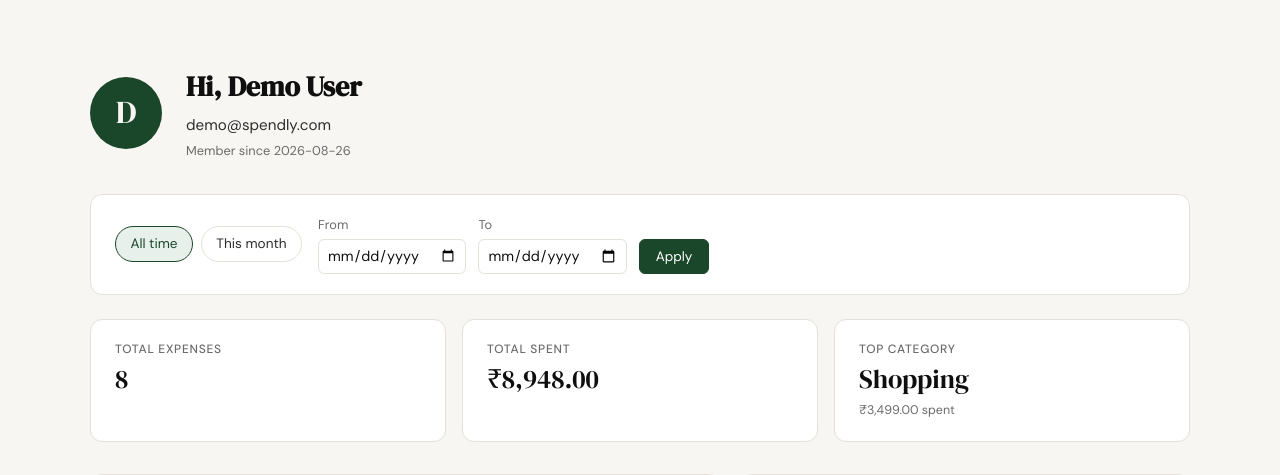
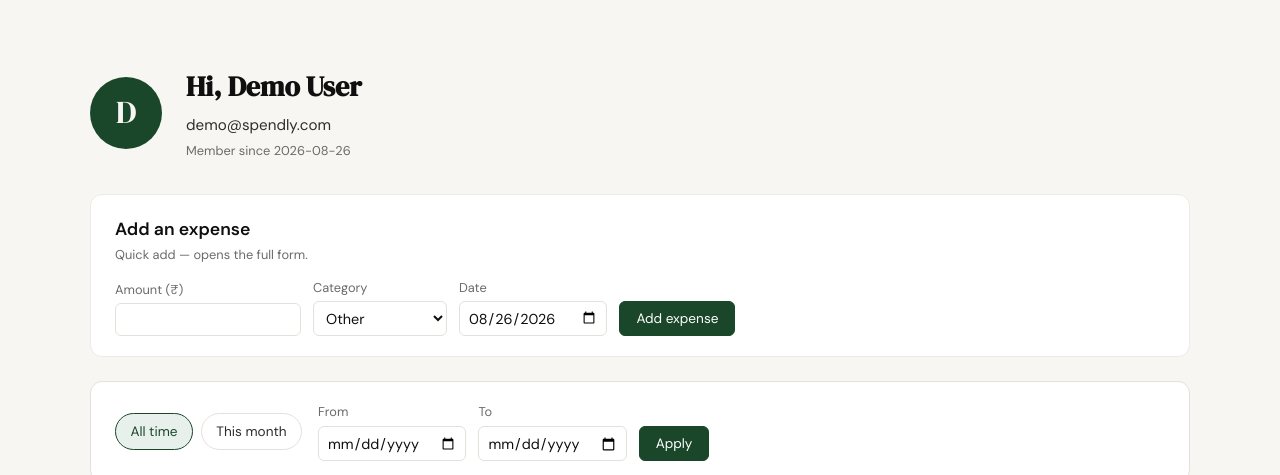
Before and after one commit to yashrawal411/spendly, a Flask app: page /profile in a window 1280 px wide. Shown: the part 61-536 px from the top of the page. Run offline with Flask 3, Linux system fonts and the light colour scheme; the visitor is signed in with stand-in values (Sample User, id 1); data comes from the database, SQL or seed files in the repository.

Commit message:
added expense management on profile page

```diff
--- a/app.py
+++ b/app.py
@@ -18,6 +18,13 @@
 
 # Loose email-format check; HTML5 type="email" handles the user-facing nudge.
 EMAIL_RE = re.compile(r"[^@\s]+@[^@\s]+\.[^@\s]+")
+
+# Categories the user can pick when adding an expense. Single source of truth
+# for both the standalone form and the profile-page quick-add card.
+EXPENSE_CATEGORIES = (
+    "Food", "Transport", "Shopping", "Bills",
+    "Entertainment", "Health", "Other",
+)
 
 
 # ------------------------------------------------------------------ #
@@ -300,12 +307,123 @@
         all_time_url=all_time_url,
         is_all_time=is_all_time,
         is_this_month=is_this_month,
+        EXPENSE_CATEGORIES=EXPENSE_CATEGORIES,
+        today=date.today().isoformat(),
     )
 
 
-@app.route("/expenses/add")
+def _safe_next_url(raw_next):
+    """Return raw_next only if it points at /profile; else fall back to /profile.
+
+    Rejects absolute URLs, scheme-relative URLs (//evil.example), and anything
+    not starting with a single leading slash followed by 'profile'. The open-
+    redirect defence is deliberately strict — we'd rather send the user back
+    to /profile than to an attacker-controlled URL.
+    """
+    if not raw_next:
+        return "/profile"
+    if not raw_next.startswith("/profile"):
+        return "/profile"
+    return raw_next
+
+
+def _validate_expense_form(amount_raw, category_raw, date_raw, description_raw):
+    """Return None on success or a user-facing error string on failure.
+
+    Mirrors the shape of _validate_registration: first error wins, plain
+    strings, no exceptions leak to the caller.
+    """
+    if not amount_raw:
+        return "Enter a valid amount greater than zero."
+    try:
+        amount = float(amount_raw)
+    except ValueError:
+        return "Enter a valid amount greater than zero."
+    if amount <= 0:
+        return "Enter a valid amount greater than zero."
+    # 12 digits before the decimal is a sanity cap (prevents 1e308 shenanigans).
+    if len(amount_raw.split(".")[0]) > 12:
+        return "Enter a valid amount greater than zero."
+
+    if category_raw not in EXPENSE_CATEGORIES:
+        return "Choose a category."
+
+    try:
+        datetime.strptime(date_raw, "%Y-%m-%d")
+    except (ValueError, TypeError):
+        return "Enter a valid date (YYYY-MM-DD)."
+
+    return None
+
+
+@app.route("/expenses/add", methods=["GET", "POST"])
 def add_expense():
-    return "Add expense — coming in Step 7"
+    user_id = _current_user()
+    if user_id is None:
+        flash("Please sign in to add an expense.")
+        return redirect(url_for("login"))
+
+    if request.method == "POST":
+        amount_raw = (request.form.get("amount") or "").strip()
+        category_raw = (request.form.get("category") or "").strip()
+        date_raw = (request.form.get("date") or "").strip()
+        description_raw = (request.form.get("description") or "").strip()
+        next_url = _safe_next_url(request.form.get("next"))
+
+        error = _validate_expense_form(
+            amount_raw, category_raw, date_raw, description_raw,
+        )
+        if error:
+            # PRG: round-trip the form values back through the query string so
+            # a validation failure preserves what the user typed. The GET branch
+            # reads them back via request.args.
+            flash(error)
+            return redirect(url_for("add_expense", **{
+                "amount": amount_raw,
+                "category": category_raw,
+                "date": date_raw,
+                "description": description_raw,
+                "next": next_url,
+            }))
+
+        amount = float(amount_raw)
+        description = description_raw[:200]
+
+        conn = get_db()
+        try:
+            cur = conn.cursor()
+            cur.execute(
+                "INSERT INTO expenses (user_id, amount, category, date, description) "
+                "VALUES (?, ?, ?, ?, ?)",
+                (user_id, amount, category_raw, date_raw, description),
+            )
+            conn.commit()
+        except sqlite3.IntegrityError:
+            conn.rollback()
+            flash("Could not save your expense. Please try again.")
+            return redirect(url_for("add_expense", next=next_url))
+        finally:
+            conn.close()
+
+        return redirect(next_url)
+
+    # GET: pull any flashed error from a previous POST; echo the query-string
+    # form values back so a round-trip after a validation failure preserves
+    # what the user typed.
+    flashed = get_flashed_messages()
+    today = date.today().isoformat()
+    next_url = _safe_next_url(request.args.get("next"))
+    return render_template(
+        "add_expense.html",
+        error=flashed[0] if flashed else None,
+        today=today,
+        categories=EXPENSE_CATEGORIES,
+        selected_category=request.args.get("category") or "Other",
+        amount=request.args.get("amount") or "",
+        date=request.args.get("date") or today,
+        description=request.args.get("description") or "",
+        next_url=next_url,
+    )
 
 
 @app.route("/expenses/<int:id>/edit")
--- a/static/css/style.css
+++ b/static/css/style.css
@@ -1070,3 +1070,185 @@
     color: var(--ink-muted);
     margin: 0;
 }
+
+/* ------------------------------------------------------------------ */
+/* Add Expense Form                                                    */
+/* ------------------------------------------------------------------ */
+
+.add-expense-section {
+    padding: 3rem 1.5rem;
+    max-width: 640px;
+    margin: 0 auto;
+}
+
+.add-expense-container {
+    background: var(--paper-card);
+    border: 1px solid var(--border);
+    border-radius: var(--radius-md);
+    padding: 2rem;
+}
+
+.add-expense-header {
+    margin-bottom: 1.5rem;
+}
+
+.add-expense-title {
+    font-family: var(--font-body);
+    font-size: 1.5rem;
+    color: var(--ink);
+    margin: 0 0 0.25rem 0;
+}
+
+.add-expense-subtitle {
+    font-size: 0.9rem;
+    color: var(--ink-soft);
+    margin: 0;
+}
+
+.add-expense-form {
+    display: flex;
+    flex-direction: column;
+    gap: 1rem;
+}
+
+.add-expense-error {
+    color: var(--danger);
+    background: var(--danger-light);
+    border: 1px solid var(--danger);
+    padding: 0.6rem 0.8rem;
+    border-radius: var(--radius-sm);
+    font-size: 0.9rem;
+    margin: 0;
+}
+
+.add-expense-field {
+    display: flex;
+    flex-direction: column;
+    gap: 0.3rem;
+    font-size: 0.85rem;
+    color: var(--ink-muted);
+}
+
+.add-expense-field input,
+.add-expense-field select {
+    font-family: var(--font-body);
+    font-size: 0.95rem;
+    color: var(--ink);
+    padding: 0.55rem 0.65rem;
+    border: 1px solid var(--border);
+    border-radius: var(--radius-sm);
+    background: var(--paper-card);
+}
+
+.add-expense-field input:focus,
+.add-expense-field select:focus {
+    outline: 2px solid var(--accent-light);
+    border-color: var(--accent);
+}
+
+.add-expense-actions {
+    display: flex;
+    align-items: center;
+    gap: 1rem;
+    margin-top: 0.5rem;
+}
+
+.add-expense-submit {
+    font-family: var(--font-body);
+    font-size: 0.95rem;
+    padding: 0.65rem 1.25rem;
+    border: 1px solid var(--accent);
+    background: var(--accent);
+    color: var(--paper-card);
+    border-radius: var(--radius-sm);
+    cursor: pointer;
+}
+
+.add-expense-submit:hover {
+    background: var(--ink-soft);
+    border-color: var(--ink-soft);
+}
+
+.add-expense-cancel {
+    font-family: var(--font-body);
+    font-size: 0.9rem;
+    color: var(--ink-soft);
+    text-decoration: none;
+}
+
+.add-expense-cancel:hover {
+    color: var(--ink);
+}
+
+/* ------------------------------------------------------------------ */
+/* Profile Add Expense                                                 */
+/* ------------------------------------------------------------------ */
+
+.profile-add-expense {
+    background: var(--paper-card);
+    border: 1px solid var(--border-soft);
+    border-radius: var(--radius-md);
+    padding: 1.25rem 1.5rem;
+    margin-bottom: 1.5rem;
+}
+
+.profile-add-expense-header {
+    margin-bottom: 0.75rem;
+}
+
+.profile-add-expense-title {
+    font-family: var(--font-body);
+    font-size: 1.1rem;
+    color: var(--ink);
+    margin: 0 0 0.15rem 0;
+}
+
+.profile-add-expense-subtitle {
+    font-size: 0.8rem;
+    color: var(--ink-muted);
+    margin: 0;
+}
+
+.profile-add-expense-form {
+    display: flex;
+    flex-wrap: wrap;
+    align-items: flex-end;
+    gap: 0.75rem;
+}
+
+.profile-add-expense-field {
+    display: flex;
+    flex-direction: column;
+    gap: 0.2rem;
+    font-size: 0.8rem;
+    color: var(--ink-muted);
+}
+
+.profile-add-expense-field input,
+.profile-add-expense-field select {
+    font-family: var(--font-body);
+    font-size: 0.9rem;
+    color: var(--ink);
+    padding: 0.4rem 0.5rem;
+    border: 1px solid var(--border);
+    border-radius: var(--radius-sm);
+    background: var(--paper-card);
+    min-width: 7rem;
+}
+
+.profile-add-expense-submit {
+    font-family: var(--font-body);
+    font-size: 0.85rem;
+    padding: 0.5rem 1rem;
+    border: 1px solid var(--accent);
+    background: var(--accent);
+    color: var(--paper-card);
+    border-radius: var(--radius-sm);
+    cursor: pointer;
+    align-self: flex-end;
+}
+
+.profile-add-expense-submit:hover {
+    background: var(--ink-soft);
+    border-color: var(--ink-soft);
+}
--- a/templates/profile.html
+++ b/templates/profile.html
@@ -14,6 +14,33 @@
                 <p class="profile-subtitle">{{ email }}</p>
                 <p class="profile-meta">Member since {{ member_since }}</p>
             </div>
+        </div>
+
+        <div class="profile-add-expense">
+            <header class="profile-add-expense-header">
+                <h2 class="profile-add-expense-title">Add an expense</h2>
+                <p class="profile-add-expense-subtitle">Quick add — opens the full form.</p>
+            </header>
+            <form method="get" action="/expenses/add" class="profile-add-expense-form">
+                <input type="hidden" name="next" value="{{ request.full_path }}">
+                <label class="profile-add-expense-field">
+                    <span>Amount (&#8377;)</span>
+                    <input type="number" name="amount" step="0.01" min="0.01" required>
+                </label>
+                <label class="profile-add-expense-field">
+                    <span>Category</span>
+                    <select name="category">
+                        {% for cat in EXPENSE_CATEGORIES %}
+                        <option value="{{ cat }}" {% if cat == 'Other' %}selected{% endif %}>{{ cat }}</option>
+                        {% endfor %}
+                    </select>
+                </label>
+                <label class="profile-add-expense-field">
+                    <span>Date</span>
+                    <input type="date" name="date" required value="{{ today }}">
+                </label>
+                <button type="submit" class="profile-add-expense-submit">Add expense</button>
+            </form>
         </div>
 
         <div class="profile-filter">
```
Also changed, not shown: templates/add_expense.html (added, +57 -0 lines), .claude/specs/06-add-expense-on-profile-page.md (added).
